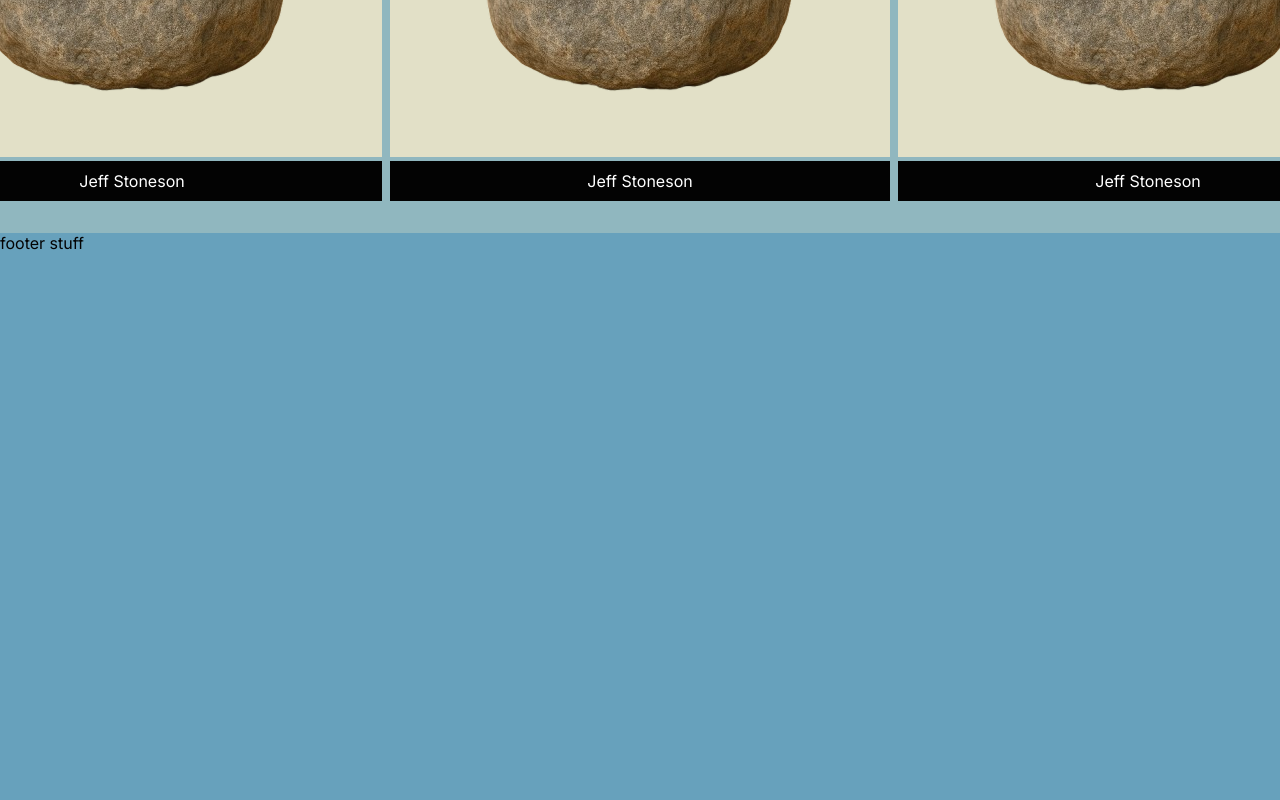
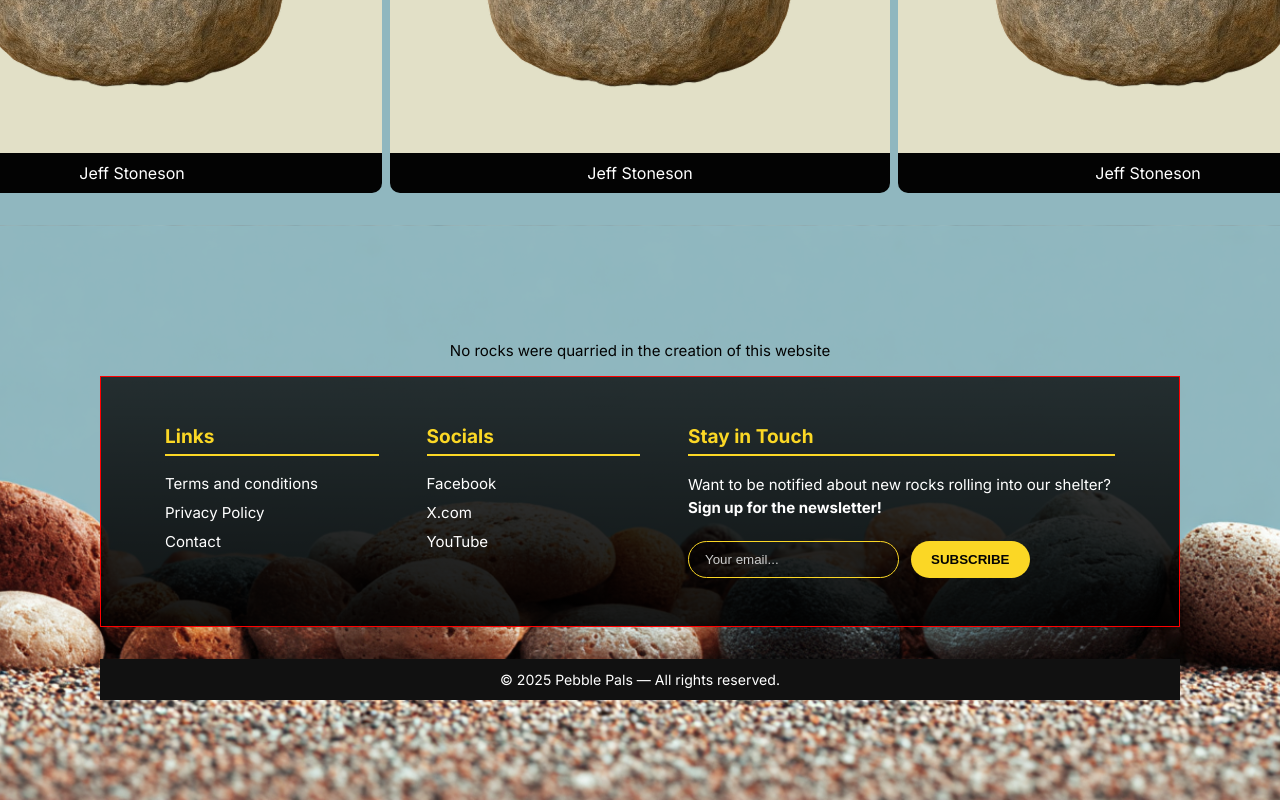
Before and after one commit to Emal42/PeblePals_class_project, a plain HTML site: page index.html in a window 1280 px wide. Shown: the part 2739-3539 px from the top of the page. Before the commit the page ends 2992 px from the top, so only its background shows below. Drawn offline with Linux system fonts and the light colour scheme.

Commit message:
Last box

```diff
--- a/css/common.css
+++ b/css/common.css
@@ -83,3 +83,105 @@ body {
     left: 32px;
     top: 16px;
 }
+
+.main-footer {
+    background-image: url(/assets/footer_bg.png);
+    background-size: cover;
+    background-position: bottom;
+    color: var(--text-white);
+    padding: 100px;
+
+}
+
+
+.footer-note {
+    text-align: center;
+    padding: 16px;
+    font-size: var(--f-d-1);
+    color: var(--text-black);
+}
+
+
+.footer-content {
+    background: linear-gradient(
+        to bottom,
+        rgba(0, 0, 0, 0.75),
+        rgba(0, 0, 0, 0.9)
+    );
+    display: grid;
+    grid-template-columns: 1fr 1fr 2fr;
+    gap: 48px;
+    padding: 48px 64px;
+    border: 1px solid red;
+}
+
+
+.footer-column {
+    display: flex;
+    flex-direction: column;
+    gap: 10px;
+    align-items: flex-start;
+}
+
+.footer-column h3 {
+        color: var(--yellow);
+        font-size: var(--f-u-3);
+        margin-bottom: 8px;
+        padding-bottom: 6px;
+        border-bottom: 2px solid var(--yellow);
+        width: 100%;
+}
+
+.footer-column a {
+    color: var(--text-white);
+    text-decoration: none;
+    font-size: var(--f-d-1);
+}
+
+.footer-column a:hover {
+    text-decoration: underline;
+}
+
+
+.newsletter p {
+    font-size: var(--f-d-1);
+    line-height: 1.5;
+}
+
+.newsletter-form {
+    display: flex;
+    gap: 12px;
+    margin-top: 12px;
+}
+
+.newsletter-form input {
+    flex: 1;
+    padding: 10px 16px;
+    border-radius: 24px;
+    border: 1px solid var(--yellow);
+    background: transparent;
+    color: var(--text-white);
+}
+
+.newsletter-form input::placeholder {
+    color: #ccc;
+}
+
+.newsletter-form button {
+    padding: 10px 20px;
+    border-radius: 24px;
+    border: none;
+    background-color: var(--yellow);
+    color: var(--text-black);
+    font-weight: 700;
+    cursor: pointer;
+}
+
+
+.footer-bottom {
+    background-color: #111;
+    text-align: center;
+    padding: 12px;
+    font-size: var(--f-d-2);
+    margin-top: 32px;
+}
--- a/css/home.css
+++ b/css/home.css
@@ -207,11 +207,13 @@ box-shadow: 2px 4px 15px 2px rgba(0,0,0,0.52);
 .Rock-02{
     background-color: var(--cream);
     border-radius: 10px 10px 0 0;
+
 }
 .Text-rock{
     background-color: var(--text-black);
         color: var(--text-white);
         padding: 10px;
+        border-radius: 0px 0px 10px 10px;
 }
 .Blue-Gallery{
 
@@ -219,3 +221,7 @@ box-shadow: 2px 4px 15px 2px rgba(0,0,0,0.52);
     grid-template-columns: 1fr 1fr 1fr;
     gap: 8px;
 }
+.step-column{
+    display: flex;
+    flex-direction: column;
+}
--- a/index.html
+++ b/index.html
@@ -52,7 +52,7 @@
 
         <div class="cream-bg">
             <section class="home-section yellow">
-            <h1 class="text_header">  What are pebble pals</h1>
+                <h1 class="text_header"> What are pebble pals</h1>
                 <p>At Pebble Pals, we believe everyone deserves a companion who’s rock
                     solid — literally. <br>Our Pebble Pals are low-maintenance friends with
                     big personalities and even bigger hearts (metaphorically, of course). <br>
@@ -85,7 +85,7 @@
                     </div>
                     <div class="picture-box">
                         <img class="Picture" src="/assets/Howto_2.png" alt="Rock">
-                    <h2>1 - Give it a name  </h2>
+                        <h2>1 - Give it a name </h2>
                     </div>
                     <div class="picture-box">
                         <img class="Picture" src="/assets/Howto_3.png" alt="Rock">
@@ -98,37 +98,72 @@
                 <h1>Newest Arrivals</h1>
                 <p>Just roll inl</p>
                 <div class="Blue-Gallery">
-            <div>
-                <img class="Rock-02" src="/assets/rock_02.png" alt="Rock">
-                <p class="Text-rock" >Jeff Stoneson</p>
-            </div>
-            <div>
-                <img class="Rock-02" src="/assets/rock_02.png" alt="Rock">
-                <p class="Text-rock" >Jeff Stoneson</p>
-            </div>
-            <div>
-                <img class="Rock-02" src="/assets/rock_02.png" alt="Rock">
-                <p class="Text-rock" >Jeff Stoneson</p>
-            </div>
-            <div>
-                <img class="Rock-02" src="/assets/rock_02.png" alt="Rock">
-                <p class="Text-rock" >Jeff Stoneson</p>
-            </div>
-            <div>
+                    <div class="step-column">
                         <img class="Rock-02" src="/assets/rock_02.png" alt="Rock">
                         <p class="Text-rock">Jeff Stoneson</p>
                     </div>
-            <div>
+                    <div class="step-column">
                         <img class="Rock-02" src="/assets/rock_02.png" alt="Rock">
-                <p class="Text-rock" >Jeff Stoneson</p>
+                        <p class="Text-rock">Jeff Stoneson</p>
+                    </div>
+                    <div class="step-column">
+                        <img class="Rock-02" src="/assets/rock_02.png" alt="Rock">
+                        <p class="Text-rock">Jeff Stoneson</p>
+                    </div>
+                    <div class="step-column">
+                        <img class="Rock-02" src="/assets/rock_02.png" alt="Rock">
+                        <p class="Text-rock">Jeff Stoneson</p>
+                    </div>
+                    <div class="step-column">
+                        <img class="Rock-02" src="/assets/rock_02.png" alt="Rock">
+                        <p class="Text-rock">Jeff Stoneson</p>
+                    </div>
+                    <div class="step-column">
+                        <img class="Rock-02" src="/assets/rock_02.png" alt="Rock">
+                        <p class="Text-rock">Jeff Stoneson</p>
+                    </div>
                 </div>
 
-            </div>
             </section>
         </div>
     </main>
     <footer class="main-footer">
-        footer stuff
+        <p class="footer-note">
+            No rocks were quarried in the creation of this website
+        </p>
+
+        <div class="footer-content">
+            <div class="footer-column">
+                <h3>Links</h3>
+                <a href="#">Terms and conditions</a>
+                <a href="#">Privacy Policy</a>
+                <a href="#">Contact</a>
+            </div>
+
+            <div class="footer-column">
+                <h3>Socials</h3>
+                <a href="#">Facebook</a>
+                <a href="#">X.com</a>
+                <a href="#">YouTube</a>
+            </div>
+
+            <div class="footer-column newsletter">
+                <h3>Stay in Touch</h3>
+                <p>
+                    Want to be notified about new rocks rolling into our shelter?
+                    <br><strong>Sign up for the newsletter!</strong>
+                </p>
+
+                <form class="newsletter-form">
+                    <input type="email" placeholder="Your email..." />
+                    <button type="submit">SUBSCRIBE</button>
+                </form>
+            </div>
+        </div>
+
+        <div class="footer-bottom">
+            © 2025 Pebble Pals — All rights reserved.
+        </div>
     </footer>
 
 </body>
```
Lines whose indentation alone changed are shown as unchanged.
